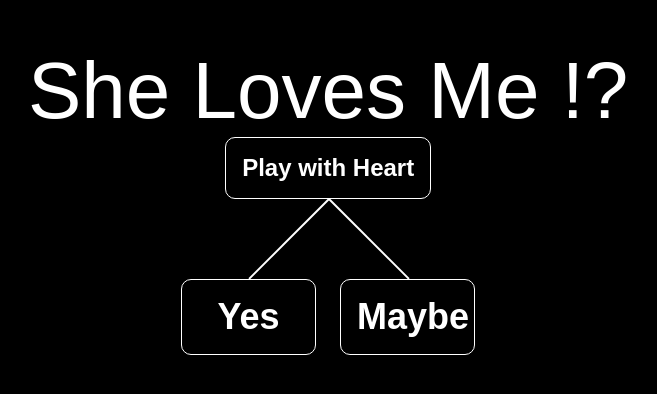
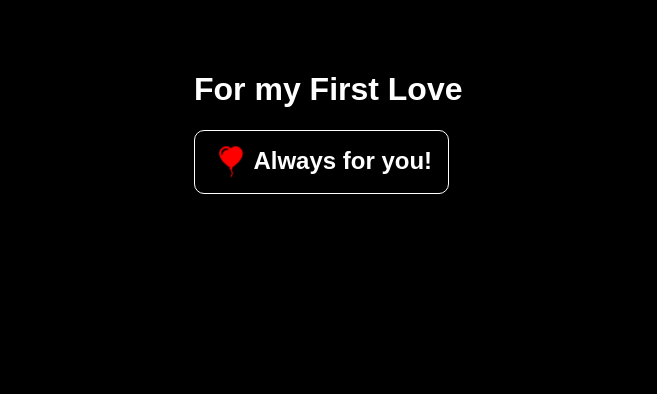
Before and after one commit to Amnish04/LoveExpresser, an Angular app: page / in a window 1280 px wide. Shown: the part 286-680 px from the top of the page, without its empty margins (312-969 px from the left). Built offline with nearby package versions, Linux system fonts and the light colour scheme; a web font is replaced by a local one.

Commit message:
Remove test code

```diff
--- a/src/app.component.html
+++ b/src/app.component.html
@@ -1,11 +1,7 @@
 <main #mainView>
   <div *ngIf="currentView === AppViews.FirstView" id="firstView">
     <h1 class="main-heading">For my First Love</h1>
-    <button
-      title="Hold my heart!"
-      class="heart-button"
-      (click)="currentView = AppViews.SecondView"
-    >
+    <button title="Hold my heart!" class="heart-button">
       <svg
         #heartIcon
         (mousedown)="onHeartMouseDown($event)"
--- a/src/app.component.ts
+++ b/src/app.component.ts
@@ -22,7 +22,7 @@ export class AppComponent implements OnInit {
   @ViewChild('playAgainButton') playAgainButton: ElementRef;
   @ViewChild('mainView') mainView: ElementRef;
 
-  currentView = AppViews.SecondView; // Change back to FirstView
+  currentView = AppViews.FirstView;
 
   heartCountDown = null;
   heartCountDownIteration = 0;
```
